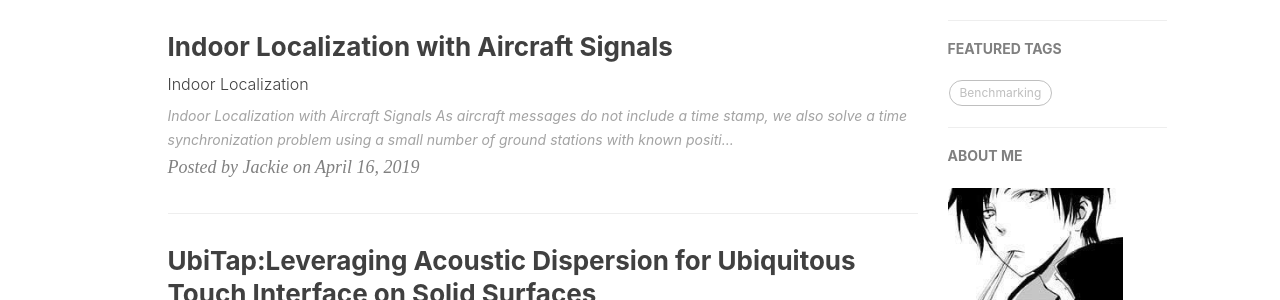
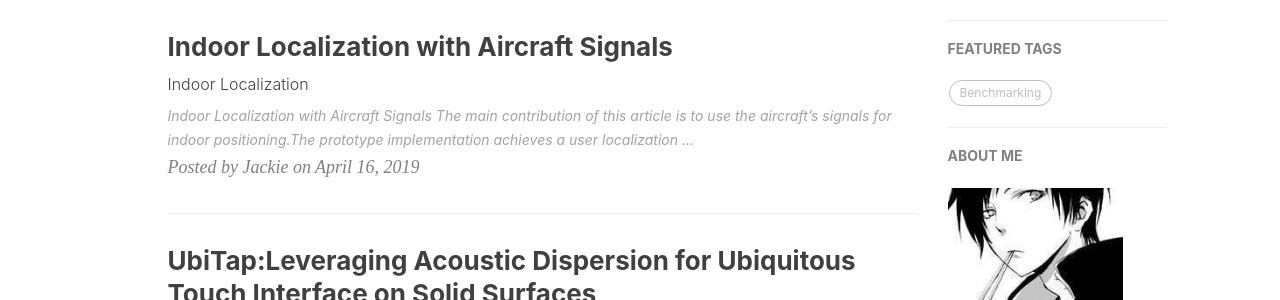
Before and after one commit to a416485164/a416485164.github.io, a Jekyll site: the page built from index.html, in a window 1280 px wide and 900 px high. Shown: the part 438-738 px from the top of the window. Built offline with Jekyll 4.4.1, drawn with Linux system fonts in a browser that asks for light colours; nearby versions of some CDN libraries; the list of posts is cut into pages by our own code; comment, search, counter and statistics services are not loaded; some of the changed lines change nothing that is shown.

Commit message:
Update 2019-4-16-Indoor Localization.md

```diff
--- a/_posts/2019-4-16-Indoor Localization.md
+++ b/_posts/2019-4-16-Indoor Localization.md
@@ -14,14 +14,30 @@
 
 # Indoor Localization with Aircraft Signals
 
-![](https://raw.githubusercontent.com/a416485164/a416485164.github.io/master/img/Aircraft1.jpg)
+![](https://raw.githubusercontent.com/a416485164/a416485164.github.io/master/img/Aircraf1.jpg)
 
- As aircraft messages do not include a time stamp, we also solve a time synchronization problem using a small number of ground stations with known positions.
+The main contribution of this article is to use the aircraft's signals for indoor positioning.The prototype implementation achieves a user localization accuracy of approximately 25 meters.
+the localization system consists of:
+• a network of receivers with known positions, which we call ground stations;
+• a receiver whose position should be determined – we refer to this receiver as the handset;
+• a server, which connects the ground stations and the handset
 
-![](https://raw.githubusercontent.com/a416485164/a416485164.github.io/master/img/Aircraft2.jpg)
+As aircraft messages do not include a time stamp, we also solve a time synchronization problem using a small number of ground stations with known positions.
 
-![](https://raw.githubusercontent.com/a416485164/a416485164.github.io/master/img/Aircraft3.jpg)
+![](https://raw.githubusercontent.com/a416485164/a416485164.github.io/master/img/Aircraf3.jpg)
+Figure 1 shows the concept of our system. The ground stations and the handset send the recorded ADS-B messages with the corresponding time stamps to a server. The server collects the messages and matches the messages from the handset to those from the ground stations and computes send times of the messages and the position of the handset by solving least squares problems using the relative timing of these messages and their transmit position.The localization method can be partitioned into two steps:
+• Calculation of message send times and aircraft positions (if not given in messages): Matching messages received at multiple receivers are used to calculate the clock offset and drift of the receivers, the message send times and optionally the aircraft positions.
+• User localization: Multilateration using messages with now known send times.
 
-![](https://raw.githubusercontent.com/a416485164/a416485164.github.io/master/img/Aircraft4.jpg)
 
-![](https://raw.githubusercontent.com/a416485164/a416485164.github.io/master/img/Aircraft5.jpg)
+![](https://raw.githubusercontent.com/a416485164/a416485164.github.io/master/img/Aircraf6.jpg)
+![](https://raw.githubusercontent.com/a416485164/a416485164.github.io/master/img/Aircraf4.jpg)
+
+![](https://raw.githubusercontent.com/a416485164/a416485164.github.io/master/img/Aircraf2.jpg)
+
+Plenty of accuracy improvements to our prototype system are possible:
+• Using more advanced signal processing to more precisely detect signal arrival times and detect more signals per time.
+• Improvements to the RF chain, such as employing antennas designed for ADS-B.
+• Applying enhancements to the position estimation, such as selecting only “good” measurements for the least squares computation, computing a weighted least-squares solution, applying multipath mitigation techniques or using a different localization algorithm such as a maximum likelihood approach.
+• Precisely localizing ground station positions.
+• Choosing an optimal placement of the ground stations, to reduce error sources such as multipath and to maximize received signal strength, number of received messages and observed unique aircraft.
```
